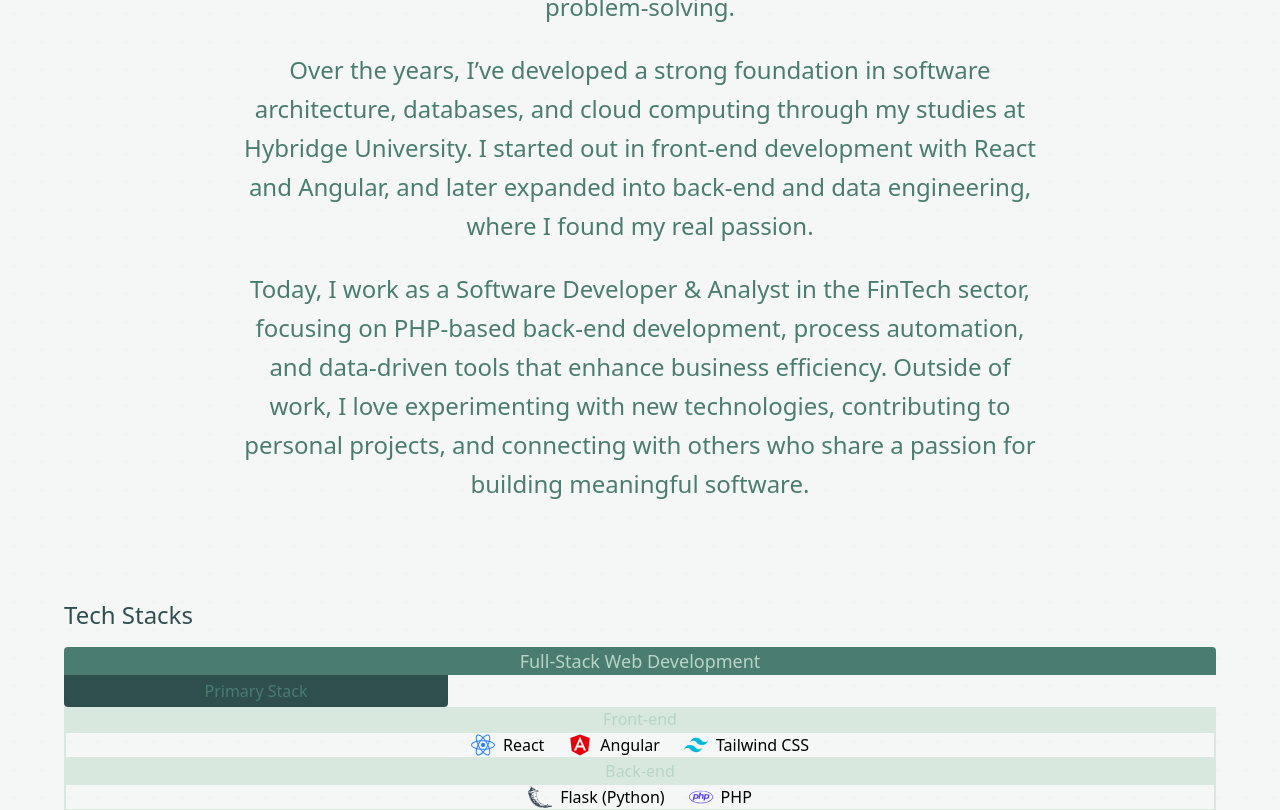
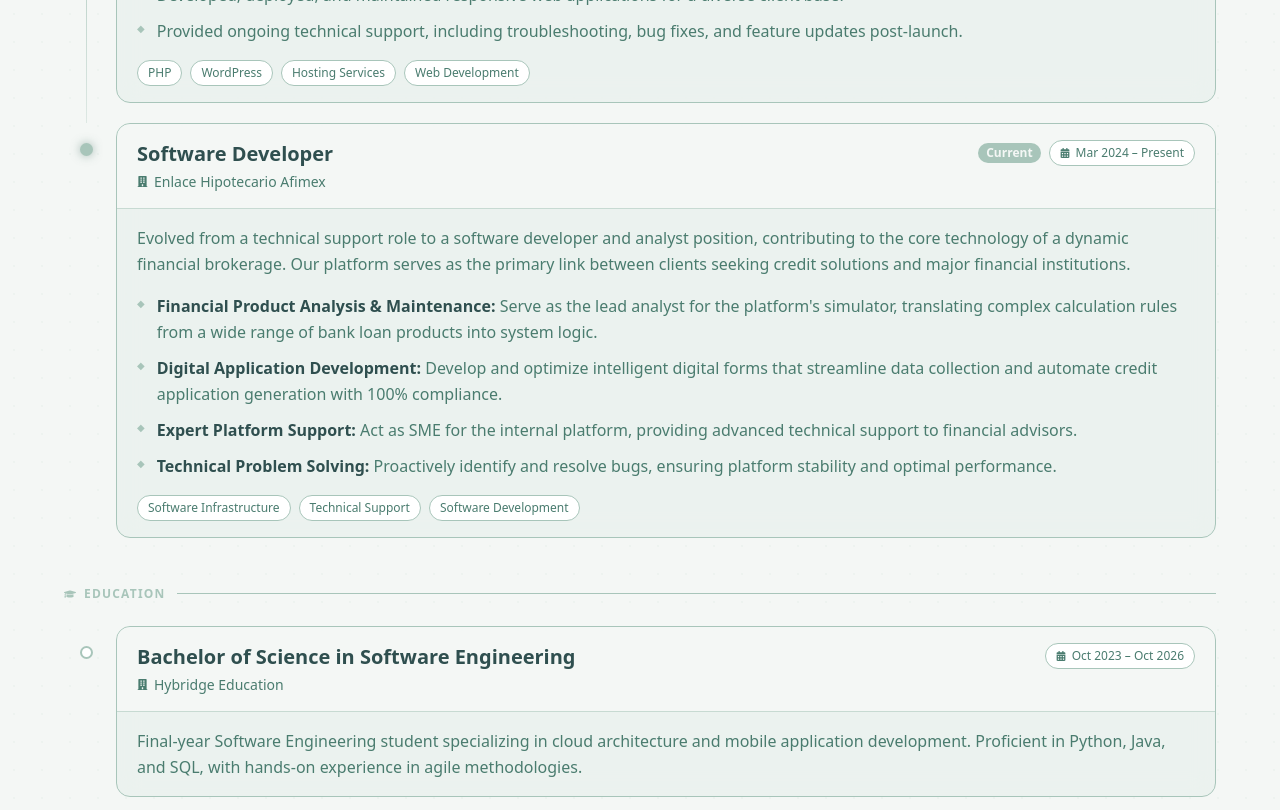
Before and after one commit to Ariff-dev/Portfolio, a React (Vite) app: page / in a window 1280 px wide. Shown: the part 1260-2070 px from the top of the page. Built offline with nearby package versions, Linux system fonts and the light colour scheme.

Commit message:
refactor(experience section): UI and Colors changed add DataBadge and Tag components

```diff
--- a/src/components/landing/Landing.tsx
+++ b/src/components/landing/Landing.tsx
@@ -1,19 +1,19 @@
-import { About } from './about/About'
-import { Contact } from './contact/Contact'
-import { Experience } from './experience/Experience'
-import { Hero } from './hero/Hero'
-import Portfolio from './portfolio/Portfolio'
-import { Stack } from './stack/Stack'
+import { About } from "./about/About";
+import { Contact } from "./contact/Contact";
+import { Experience } from "./experience/Experience";
+import { Hero } from "./hero/Hero";
+import Portfolio from "./portfolio/Portfolio";
+import { Stack } from "./stack/Stack";
 
 export const Landing = () => {
   return (
     <>
       <Hero />
+      <Experience />
       <About />
       <Stack />
-      <Experience />
       <Portfolio />
       <Contact />
     </>
-  )
-}
+  );
+};
--- /dev/null
+++ b/src/components/landing/components/DateBadge.tsx
@@ -0,0 +1,34 @@
+import { FaCalendarAlt } from "react-icons/fa";
+
+export const DateBadge = ({
+  period,
+  current,
+}: {
+  period: string;
+  current?: boolean;
+}) => (
+  <div className="flex items-center gap-2 flex-wrap">
+    {current && (
+      <span
+        className="text-xs font-semibold px-2 py-0.5 rounded-full"
+        style={{
+          backgroundColor: "var(--complementary)",
+          color: "var(--background)",
+        }}
+      >
+        Current
+      </span>
+    )}
+    <span
+      className="flex items-center gap-1.5 text-xs font-medium px-2.5 py-1 rounded-full"
+      style={{
+        backgroundColor: "var(--surface-elevated)",
+        border: "1px solid var(--border)",
+        color: "var(--text-muted)",
+      }}
+    >
+      <FaCalendarAlt size={10} />
+      {period}
+    </span>
+  </div>
+);
--- /dev/null
+++ b/src/components/landing/components/Tag.tsx
@@ -0,0 +1,12 @@
+export const Tag = ({ label }: { label: string }) => (
+  <span
+    className="text-xs font-medium px-2.5 py-1 rounded-full"
+    style={{
+      backgroundColor: "var(--surface-elevated)",
+      border: "1px solid var(--border)",
+      color: "var(--secondary)",
+    }}
+  >
+    {label}
+  </span>
+);
--- a/src/components/landing/components/index.ts
+++ b/src/components/landing/components/index.ts
@@ -1,2 +1,4 @@
 export * from "./StatCard";
 export * from "./TechCarrousel";
+export * from "./Tag";
+export * from "./DateBadge";
--- a/src/components/landing/experience/Experience.tsx
+++ b/src/components/landing/experience/Experience.tsx
@@ -1,205 +1,267 @@
-import {
-  FaBriefcase,
-  FaGraduationCap,
-  FaCalendarAlt,
-  FaMapMarkerAlt,
-} from 'react-icons/fa'
+import { FaBriefcase, FaGraduationCap, FaBuilding } from "react-icons/fa";
+import type { ExpItem, EduItem } from "../interfaces";
+import { DateBadge, Tag } from "../components";
 
+const WORK: ExpItem[] = [
+  {
+    id: "maestros",
+    title: "Junior Web Developer",
+    company: "Maestros del Media",
+    period: "Apr 2019 – Sep 2019",
+    bullets: [
+      {
+        text: "Collaborated directly with clients to define project requirements, ensuring alignment with their business goals.",
+      },
+      {
+        text: "Developed, deployed, and maintained responsive web applications for a diverse client base.",
+      },
+      {
+        text: "Provided ongoing technical support, including troubleshooting, bug fixes, and feature updates post-launch.",
+      },
+    ],
+    tags: ["PHP", "WordPress", "Hosting Services", "Web Development"],
+  },
+  {
+    id: "enlace",
+    title: "Software Developer",
+    company: "Enlace Hipotecario Afimex",
+    period: "Mar 2024 – Present",
+    current: true,
+    description:
+      "Evolved from a technical support role to a software developer and analyst position, contributing to the core technology of a dynamic financial brokerage. Our platform serves as the primary link between clients seeking credit solutions and major financial institutions.",
+    bullets: [
+      {
+        strong: "Financial Product Analysis & Maintenance:",
+        text: "Serve as the lead analyst for the platform's simulator, translating complex calculation rules from a wide range of bank loan products into system logic.",
+      },
+      {
+        strong: "Digital Application Development:",
+        text: "Develop and optimize intelligent digital forms that streamline data collection and automate credit application generation with 100% compliance.",
+      },
+      {
+        strong: "Expert Platform Support:",
+        text: "Act as SME for the internal platform, providing advanced technical support to financial advisors.",
+      },
+      {
+        strong: "Technical Problem Solving:",
+        text: "Proactively identify and resolve bugs, ensuring platform stability and optimal performance.",
+      },
+    ],
+    tags: [
+      "Software Infrastructure",
+      "Technical Support",
+      "Software Development",
+    ],
+  },
+];
+
+const EDUCATION: EduItem[] = [
+  {
+    title: "Bachelor of Science in Software Engineering",
+    institution: "Hybridge Education",
+    period: "Oct 2023 – Oct 2026",
+    description:
+      "Final-year Software Engineering student specializing in cloud architecture and mobile application development. Proficient in Python, Java, and SQL, with hands-on experience in agile methodologies.",
+  },
+];
+
+/* ══════════════════════════════════════════════════════════════
+   EXPERIENCE SECTION
+══════════════════════════════════════════════════════════════ */
 export const Experience = () => {
   return (
-    <section id='exp' className='py-4'>
-      <h2 className='text-[color:var(--primary)] text-2xl sm:text-3xl text-pretty mb-6 font-semibold'>
-        Experience
+    <section id="exp" className="py-16 md:py-20">
+      {/* Section header — igual que el label "Tech Stack" del hero */}
+      <div className="mb-10">
+        <p
+          className="text-xs font-semibold uppercase tracking-widest mb-2"
+          style={{ color: "var(--complementary)" }}
+        >
+          Career
+        </p>
+        <h2
+          className="hero-name text-3xl sm:text-4xl font-bold tracking-tight"
+          style={{ animationDelay: "0ms" }}
+        >
+          Experience & Education
         </h2>
+      </div>
 
-      {/* Work Experience Section */}
-      <div className='py-4 flex flex-col'>
-        <h3 className='text-lg sm:text-xl bg-[color:var(--secondary)] text-pretty text-[color:var(--contrast)] text-center rounded-t-sm py-2'>
-          <FaBriefcase className='inline mr-2 mb-1' />
+      {/* ── Work Experience ── */}
+      <div className="mb-12">
+        {/* Group label */}
+        <div className="flex items-center gap-3 mb-6">
+          <span
+            className="flex items-center gap-2 text-xs font-semibold uppercase tracking-widest"
+            style={{ color: "var(--complementary)" }}
+          >
+            <FaBriefcase size={11} />
             Work Experience
-        </h3>
+          </span>
+          <div
+            className="flex-1 h-px"
+            style={{ backgroundColor: "var(--border)" }}
+          />
+        </div>
 
-        {/* Software Developer - Current */}
-        <div className='border-2 border-[color:var(--tertiary)] mb-4'>
-          <div className='bg-[color:var(--primary)] p-3'>
-            <h4 className='text-lg sm:text-xl font-semibold text-[color:var(--secondary)]'>
-              Software Developer
+        {/* Timeline */}
+        <div className="exp-timeline">
+          {WORK.map((item, idx) => (
+            <div key={item.id} className="exp-item">
+              {/* Left: dot + line */}
+              <div className="exp-item__left">
+                <div
+                  className="exp-item__dot"
+                  style={
+                    item.current
+                      ? {
+                          backgroundColor: "var(--complementary)",
+                          boxShadow: "0 0 10px rgba(82,121,111,0.5)",
+                          borderColor: "var(--complementary)",
+                        }
+                      : {}
+                  }
+                />
+                {idx < WORK.length - 1 && <div className="exp-item__line" />}
+              </div>
+
+              {/* Card */}
+              <div
+                className="exp-card"
+                style={{ marginBottom: idx < WORK.length - 1 ? "20px" : "0" }}
+              >
+                {/* Card header */}
+                <div className="exp-card__header">
+                  <div className="flex flex-col gap-1">
+                    <h4
+                      className="text-lg sm:text-xl font-bold"
+                      style={{ color: "var(--primary)" }}
+                    >
+                      {item.title}
                     </h4>
-            <div className='flex flex-col sm:flex-row sm:items-center sm:gap-4 text-sm sm:text-base text-[color:var(--secondary)] mt-1'>
-              <span className='flex items-center gap-1'>
-                <FaMapMarkerAlt className='text-xs' />
-                Enlace Hipotecario Afimex
-              </span>
-              <span className='flex items-center gap-1 mt-1 sm:mt-0'>
-                <FaCalendarAlt className='text-xs' />
-                Mar 2024 - Present (1 yr 8 mos)
+                    <span
+                      className="flex items-center gap-1.5 text-sm font-medium"
+                      style={{ color: "var(--text-muted)" }}
+                    >
+                      <FaBuilding size={11} />
+                      {item.company}
                     </span>
                   </div>
+                  <DateBadge period={item.period} current={item.current} />
                 </div>
 
-          <div className='p-4 bg-[color:var(--contrast)]'>
-            <p className='text-pretty text-sm sm:text-base leading-relaxed mb-3 text-[color:var(--secondary)]'>
-              Evolved from a technical support role to a software developer and
-              analyst position, contributing to the core technology of a dynamic
-              financial brokerage. Our platform serves as the primary link
-              between clients seeking credit solutions and major financial
-              institutions.
+                {/* Card body */}
+                <div className="exp-card__body">
+                  {item.description && (
+                    <p
+                      className="text-sm sm:text-base leading-relaxed mb-4"
+                      style={{ color: "var(--text-muted)" }}
+                    >
+                      {item.description}
                     </p>
+                  )}
 
-            <ul className='space-y-2 text-[color:var(--secondary)] text-sm sm:text-base leading-relaxed'>
-              <li className='flex gap-2'>
-                <span className='text-[color:var(--primary)] font-bold'>•</span>
-                <div>
-                  <strong className='text-[color:var(--complementary)]'>
-                    Financial Product Analysis & Maintenance:
-                  </strong>{' '}
-                  Serve as the lead analyst for the platform's simulator,
-                  translating complex calculation rules from a wide range of
-                  bank loan products into system logic.
-                </div>
-              </li>
-              <li className='flex gap-2'>
-                <span className='text-[color:var(--primary)] font-bold'>•</span>
-                <div>
-                  <strong className='text-[color:var(--complementary)]'>
-                    Digital Application Development:
-                  </strong>{' '}
-                  Develop and optimize intelligent digital forms that streamline
-                  data collection and automate credit application generation
-                  with 100% compliance.
-                </div>
-              </li>
-              <li className='flex gap-2'>
-                <span className='text-[color:var(--primary)] font-bold'>•</span>
-                <div>
-                  <strong className='text-[color:var(--complementary)]'>
-                    Expert Platform Support:
-                  </strong>{' '}
-                  Act as SME for the internal platform, providing advanced
-                  technical support to financial advisors.
-                </div>
-              </li>
-              <li className='flex gap-2'>
-                <span className='text-[color:var(--primary)] font-bold'>•</span>
-                <div>
-                  <strong className='text-[color:var(--complementary)]'>
-                    Technical Problem Solving:
-                  </strong>{' '}
-                  Proactively identify and resolve bugs, ensuring platform
-                  stability and optimal performance.
-                </div>
-              </li>
-            </ul>
-
-            <div className='mt-4 flex flex-wrap gap-2'>
-              <span className='bg-[color:var(--tertiary)] text-[color:var(--contrast)] px-3 py-1 rounded-full text-xs sm:text-sm'>
-                Software Infrastructure
+                  {item.bullets && (
+                    <ul className="space-y-2.5 mb-4">
+                      {item.bullets.map((b, i) => (
+                        <li
+                          key={i}
+                          className="flex gap-3 text-sm sm:text-base leading-relaxed"
+                        >
+                          <span
+                            className="mt-0.5 flex-shrink-0"
+                            style={{
+                              color: "var(--complementary)",
+                              fontSize: "10px",
+                            }}
+                          >
+                            ◆
                           </span>
-              <span className='bg-[color:var(--tertiary)] text-[color:var(--contrast)] px-3 py-1 rounded-full text-xs sm:text-sm'>
-                Technical Support
-              </span>
-              <span className='bg-[color:var(--tertiary)] text-[color:var(--contrast)] px-3 py-1 rounded-full text-xs sm:text-sm'>
-                Software Development
-              </span>
-            </div>
-          </div>
-        </div>
-
-        {/* Junior Web Developer */}
-        <div className='border-2 border-[color:var(--tertiary)]'>
-          <div className='bg-[color:var(--complementary)] p-3'>
-            <h4 className='text-lg sm:text-xl font-semibold text-[color:var(--contrast)]'>
-              Junior Web Developer
-            </h4>
-            <div className='flex flex-col sm:flex-row sm:items-center sm:gap-4 text-sm sm:text-base text-[color:var(--contrast)] mt-1'>
-              <span className='flex items-center gap-1'>
-                <FaMapMarkerAlt className='text-xs' />
-                Maestros del Media
-              </span>
-              <span className='flex items-center gap-1 mt-1 sm:mt-0'>
-                <FaCalendarAlt className='text-xs' />
-                Apr 2019 - Sep 2019 (6 mos)
-              </span>
-            </div>
-          </div>
-
-          <div className='p-4 bg-[color:var(--contrast)]'>
-            <ul className='space-y-2 text-[color:var(--secondary)] text-sm sm:text-base leading-relaxed'>
-              <li className='flex gap-2'>
-                <span className='text-[color:var(--primary)] font-bold'>•</span>
-                <span>
-                  Collaborated directly with clients to define project
-                  requirements, ensuring alignment with their business goals.
+                          <span style={{ color: "var(--text-muted)" }}>
+                            {b.strong && (
+                              <strong
+                                className="font-semibold"
+                                style={{ color: "var(--primary)" }}
+                              >
+                                {b.strong}{" "}
+                              </strong>
+                            )}
+                            {b.text}
                           </span>
                         </li>
-              <li className='flex gap-2'>
-                <span className='text-[color:var(--primary)] font-bold'>•</span>
-                <span>
-                  Developed, deployed, and maintained responsive web
-                  applications for a diverse client base.
-                </span>
-              </li>
-              <li className='flex gap-2'>
-                <span className='text-[color:var(--primary)] font-bold'>•</span>
-                <span>
-                  Provided ongoing technical support, including troubleshooting,
-                  bug fixes, and feature updates post-launch.
-                </span>
-              </li>
+                      ))}
                     </ul>
+                  )}
 
-            <div className='mt-4 flex flex-wrap gap-2'>
-              <span className='bg-[color:var(--tertiary)] text-[color:var(--contrast)] px-3 py-1 rounded-full text-xs sm:text-sm'>
-                PHP
-              </span>
-              <span className='bg-[color:var(--tertiary)] text-[color:var(--contrast)] px-3 py-1 rounded-full text-xs sm:text-sm'>
-                WordPress
-              </span>
-              <span className='bg-[color:var(--tertiary)] text-[color:var(--contrast)] px-3 py-1 rounded-full text-xs sm:text-sm'>
-                Hosting Services
-              </span>
-              <span className='bg-[color:var(--tertiary)] text-[color:var(--contrast)] px-3 py-1 rounded-full text-xs sm:text-sm'>
-                Web Development
-              </span>
+                  {/* Tags */}
+                  <div className="flex flex-wrap gap-2">
+                    {item.tags.map((tag) => (
+                      <Tag key={tag} label={tag} />
+                    ))}
                   </div>
                 </div>
               </div>
             </div>
-
-      {/* Education Section */}
-      <div className='py-4 flex flex-col mt-6'>
-        <h3 className='text-lg sm:text-xl bg-[color:var(--secondary)] text-pretty text-[color:var(--contrast)] text-center rounded-t-sm py-2'>
-          <FaGraduationCap className='inline mr-2 mb-1' />
-          Education
-        </h3>
-
-        <div className='border-2 border-[color:var(--tertiary)]'>
-          <div className='bg-[color:var(--primary)] p-3'>
-            <h4 className='text-lg sm:text-xl font-semibold text-[color:var(--secondary)]'>
-              Bachelor of Science in Software Engineering
-            </h4>
-            <div className='flex flex-col sm:flex-row sm:items-center sm:gap-4 text-sm sm:text-base text-[color:var(--secondary)] mt-1'>
-              <span className='flex items-center gap-1'>
-                <FaMapMarkerAlt className='text-xs' />
-                Hybridge Education
-              </span>
-              <span className='flex items-center gap-1 mt-1 sm:mt-0'>
-                <FaCalendarAlt className='text-xs' />
-                Oct 2023 - Oct 2026
-              </span>
+          ))}
         </div>
       </div>
 
-          <div className='p-4 bg-[color:var(--contrast)]'>
-            <p className='text-pretty text-sm sm:text-base leading-relaxed text-[color:var(--secondary)]'>
-              Final-year Software Engineering student specializing in cloud
-              architecture and mobile application development. Proficient in
-              Python, Java, and SQL, with hands-on experience in agile
-              methodologies.
+      {/* ── Education ── */}
+      <div>
+        {/* Group label */}
+        <div className="flex items-center gap-3 mb-6">
+          <span
+            className="flex items-center gap-2 text-xs font-semibold uppercase tracking-widest"
+            style={{ color: "var(--complementary)" }}
+          >
+            <FaGraduationCap size={12} />
+            Education
+          </span>
+          <div
+            className="flex-1 h-px"
+            style={{ backgroundColor: "var(--border)" }}
+          />
+        </div>
+
+        {/* Education cards */}
+        <div className="exp-timeline">
+          {EDUCATION.map((edu, idx) => (
+            <div key={idx} className="exp-item">
+              <div className="exp-item__left">
+                <div className="exp-item__dot" />
+              </div>
+              <div className="exp-card">
+                <div className="exp-card__header">
+                  <div className="flex flex-col gap-1">
+                    <h4
+                      className="text-lg sm:text-xl font-bold"
+                      style={{ color: "var(--primary)" }}
+                    >
+                      {edu.title}
+                    </h4>
+                    <span
+                      className="flex items-center gap-1.5 text-sm font-medium"
+                      style={{ color: "var(--text-muted)" }}
+                    >
+                      <FaBuilding size={11} />
+                      {edu.institution}
+                    </span>
+                  </div>
+                  <DateBadge period={edu.period} />
+                </div>
+                <div className="exp-card__body">
+                  <p
+                    className="text-sm sm:text-base leading-relaxed"
+                    style={{ color: "var(--text-muted)" }}
+                  >
+                    {edu.description}
                   </p>
                 </div>
               </div>
             </div>
+          ))}
+        </div>
+      </div>
     </section>
-  )
-}
+  );
+};
--- a/src/components/landing/interfaces/index.ts
+++ b/src/components/landing/interfaces/index.ts
@@ -2,3 +2,5 @@ export type { TechCategory } from "./Hero.interface";
 export type { Tech } from "./Hero.interface";
 export type { StatCardProps } from "./Hero.interface";
 export type { SocialLinkProps } from "./Hero.interface";
+export type { ExpItem } from "./Experience.interface";
+export type { EduItem } from "./Experience.interface";
--- a/src/index.css
+++ b/src/index.css
@@ -675,3 +675,84 @@
   .drawer,
   .drawer-overlay { transition: none; }
 }
+
+/* ============================================================
+   EXPERIENCE — timeline minimalista
+   ============================================================ */
+
+.exp-timeline {
+  display: flex;
+  flex-direction: column;
+  padding-left: 8px;
+}
+
+.exp-item {
+  display: grid;
+  grid-template-columns: 28px 1fr;
+  gap: 16px;
+}
+
+.exp-item__left {
+  display: flex;
+  flex-direction: column;
+  align-items: center;
+  padding-top: 20px;
+}
+
+.exp-item__dot {
+  width: 13px;
+  height: 13px;
+  border-radius: 50%;
+  background-color: var(--surface-elevated);
+  border: 2px solid var(--border);
+  flex-shrink: 0;
+  transition: background-color 0.2s ease, box-shadow 0.2s ease;
+}
+
+.exp-item__line {
+  flex: 1;
+  width: 1px;
+  min-height: 32px;
+  margin-top: 8px;
+  background: linear-gradient(
+    to bottom,
+    var(--border),
+    color-mix(in srgb, var(--border) 30%, transparent)
+  );
+}
+
+.exp-card {
+  background: color-mix(in srgb, var(--surface) 75%, transparent);
+  backdrop-filter: blur(12px);
+  -webkit-backdrop-filter: blur(12px);
+  border: 1px solid var(--border);
+  border-radius: 14px;
+  overflow: hidden;
+  transition: border-color 0.2s ease, box-shadow 0.2s ease;
+}
+
+.exp-card:hover {
+  border-color: color-mix(in srgb, var(--complementary) 60%, transparent);
+  box-shadow: 0 4px 20px rgba(0, 0, 0, 0.12);
+}
+
+.exp-card__header {
+  display: flex;
+  flex-direction: column;
+  gap: 10px;
+  padding: 16px 20px;
+  border-bottom: 1px solid color-mix(in srgb, var(--border) 60%, transparent);
+  background: color-mix(in srgb, var(--surface-elevated) 40%, transparent);
+}
+
+@media (min-width: 640px) {
+  .exp-card__header {
+    flex-direction: row;
+    align-items: flex-start;
+    justify-content: space-between;
+  }
+}
+
+.exp-card__body {
+  padding: 16px 20px;
+}
```
Also changed, not shown: src/components/landing/interfaces/Experience.interface.ts (added, +17 -0 lines). Lines whose indentation alone changed are shown as unchanged.
